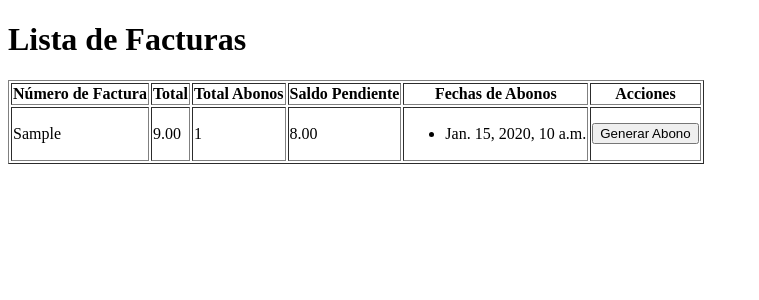
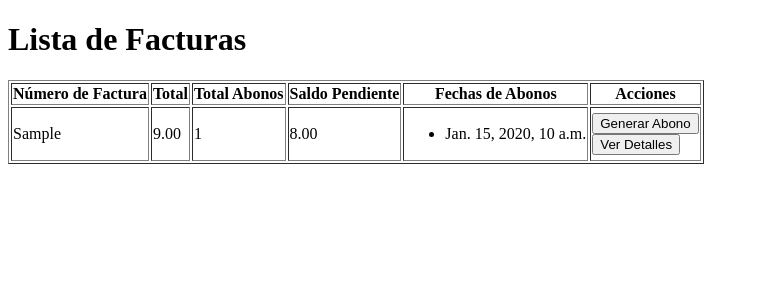
Before and after one commit to RONALDCOYO/inventarios, a Django app: page /facturas/ in a window 1280 px wide. Shown: the top 300 px of the page, without its empty margins (0-759 px from the left). Run offline with Django 5.2, Linux system fonts and the light colour scheme; tables that the repository leaves empty hold one stand-in row (values such as "Sample post").

Commit message:
crear boton en lista de facturas para ver el detalle de cada factura

```diff
--- a/core/templates/factura_list.html
+++ b/core/templates/factura_list.html
@@ -32,6 +32,7 @@
                 <form action="{% url 'crear_abono' factura.id %}" method="get">
                     <button type="submit">Generar Abono</button>
                 </form>
+                <a href="{% url 'factura_detalle' factura.id %}"><button>Ver Detalles</button></a>
             </td>
         </tr>
         {% endfor %}
```
Also changed, not shown: core/migrations/0009_remove_abono_saldo_pendiente_and_more.py (added), core/migrations/0010_abono_saldo_pendiente_factura_total_abonos.py (added).
